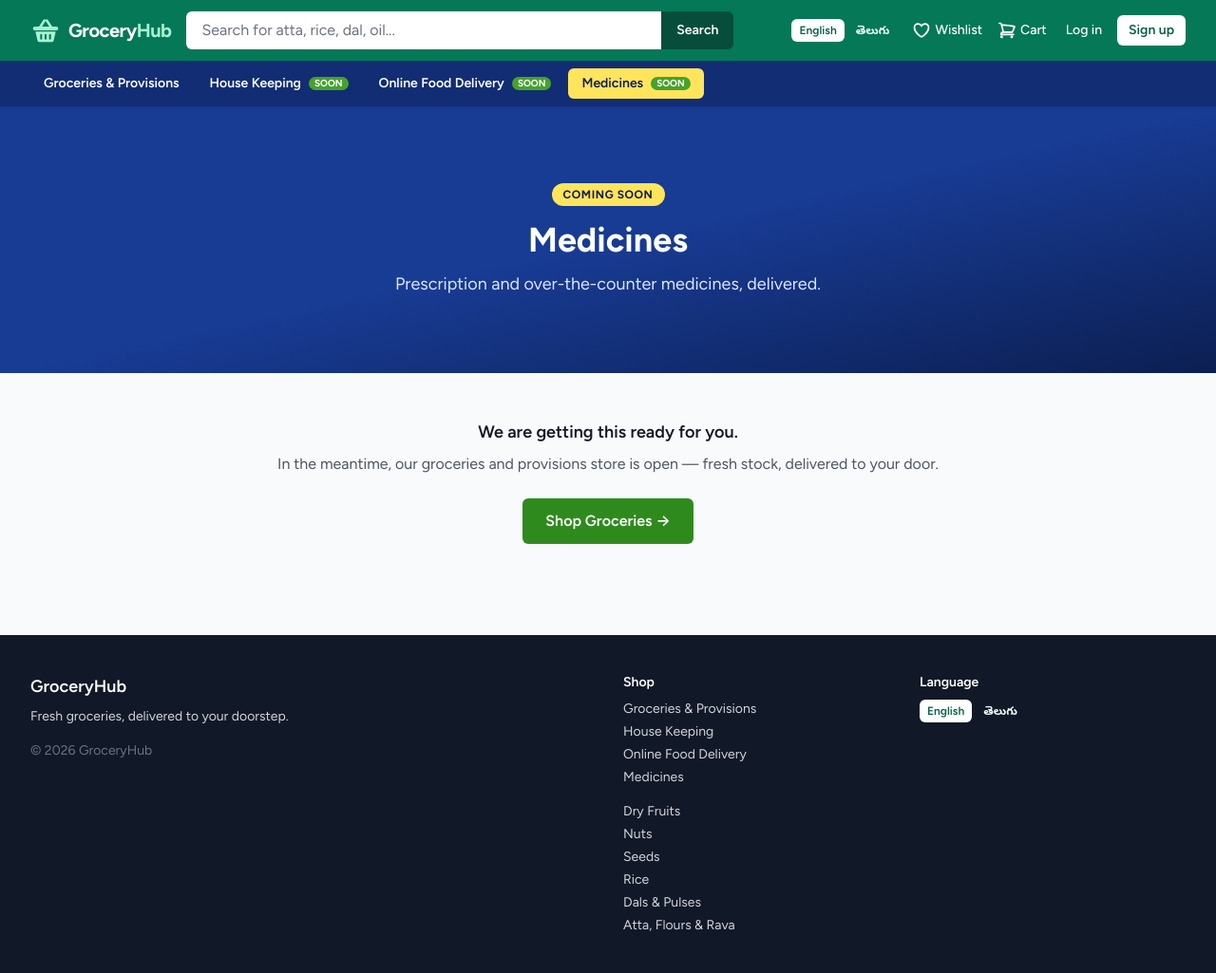
After one commit to mshaik321/jio-mart, a Laravel app: page /medicines in a window 1280 px wide. The commit adds this page. Shown: the whole page at 95% size. Run offline with Laravel 12, Linux system fonts and the light colour scheme; data comes from the database, SQL or seed files in the repository; data that the repository does not hold is empty; style sheets or scripts are compiled from the project's sources; parts of the project's set-up code (start-up, migrations or seed data) failed here and were passed over; some libraries are stand-ins or nearby versions; some web fonts are replaced.

Commit message:
feat: add four shop sections with coming-soon placeholders
- Add four top-level sections to the storefront header, footer and
  home page: Groceries & Provisions (live), and House Keeping, Online
  Food Delivery and Medicines as "coming soon" placeholders
  (/housekeeping, /food-delivery, /medicines).
- Section definitions live in config/storefront.php; the storefront
  layout component takes a `section` prop. The grocery category bar
  only shows on grocery pages.
- Define the brand / fresh / sun colour tokens the new markup uses.
- Add Telugu translations for the new strings.

Tests: ShopSectionsTest.

Co-Authored-By: Claude Sonnet 5.5 <noreply@anthropic.com>

```diff
--- /dev/null
+++ b/app/Http/Controllers/Storefront/SectionController.php
@@ -0,0 +1,32 @@
+<?php
+
+namespace App\Http\Controllers\Storefront;
+
+use App\Http\Controllers\Controller;
+use Illuminate\Contracts\View\View;
+
+class SectionController extends Controller
+{
+    public function housekeeping(): View
+    {
+        return $this->comingSoon('housekeeping');
+    }
+
+    public function food(): View
+    {
+        return $this->comingSoon('food');
+    }
+
+    public function medicines(): View
+    {
+        return $this->comingSoon('medicines');
+    }
+
+    private function comingSoon(string $key): View
+    {
+        return view('storefront.sections.coming-soon', [
+            'sectionKey' => $key,
+            'section' => config("storefront.sections.{$key}"),
+        ]);
+    }
+}
--- a/app/View/Components/Layouts/Storefront.php
+++ b/app/View/Components/Layouts/Storefront.php
@@ -7,7 +7,10 @@ use Illuminate\View\View;
 
 class Storefront extends Component
 {
-    public function __construct(public ?string $title = null) {}
+    /**
+     * @param  string  $section  Key of the active top-level shop section (see config/storefront.php).
+     */
+    public function __construct(public ?string $title = null, public string $section = 'groceries') {}
 
     public function render(): View
     {
--- /dev/null
+++ b/config/storefront.php
@@ -0,0 +1,40 @@
+<?php
+
+/**
+ * The four top-level shopping sections shown in the storefront header.
+ *
+ * `route` is null for a section that is live (it lives at the home page);
+ * placeholder sections point at a "coming soon" page until they are built.
+ */
+return [
+    'sections' => [
+        'groceries' => [
+            'label' => 'Groceries & Provisions',
+            'short' => 'Groceries',
+            'route' => 'home',
+            'live' => true,
+            'blurb' => 'Dals, rice, atta, spices, dry fruits and daily essentials.',
+        ],
+        'housekeeping' => [
+            'label' => 'House Keeping',
+            'short' => 'House Keeping',
+            'route' => 'sections.housekeeping',
+            'live' => false,
+            'blurb' => 'Cleaning supplies, detergents, kitchen and home essentials.',
+        ],
+        'food' => [
+            'label' => 'Online Food Delivery',
+            'short' => 'Food Delivery',
+            'route' => 'sections.food',
+            'live' => false,
+            'blurb' => 'Hot, freshly cooked meals from restaurants near you.',
+        ],
+        'medicines' => [
+            'label' => 'Medicines',
+            'short' => 'Medicines',
+            'route' => 'sections.medicines',
+            'live' => false,
+            'blurb' => 'Prescription and over-the-counter medicines, delivered.',
+        ],
+    ],
+];
--- a/resources/views/layouts/storefront.blade.php
+++ b/resources/views/layouts/storefront.blade.php
@@ -87,12 +87,29 @@
                     </div>
                 </div>
 
-                @if($navCategories->isNotEmpty())
-                    <nav class="bg-emerald-800/90" aria-label="{{ __('Categories') }}">
+                @php($activeSection = $section ?? 'groceries')
+
+            <nav class="bg-brand-800" aria-label="{{ __('Shop sections') }}">
+                <div class="max-w-7xl mx-auto px-4 sm:px-6 lg:px-8 flex gap-1 overflow-x-auto whitespace-nowrap py-2 text-sm [scrollbar-width:none]">
+                    @foreach(config('storefront.sections') as $sectionKey => $sectionItem)
+                        <a href="{{ route($sectionItem['route']) }}" wire:navigate
+                            @if($activeSection === $sectionKey) aria-current="page" @endif
+                            class="inline-flex items-center gap-2 rounded-md px-3.5 py-1.5 font-semibold {{ $activeSection === $sectionKey ? 'bg-sun-300 text-brand-900' : 'text-white hover:bg-brand-700' }}">
+                            {{ __($sectionItem['label']) }}
+                            @unless($sectionItem['live'])
+                                <span class="rounded-full bg-fresh-500 px-1.5 py-0.5 text-[10px] font-bold uppercase leading-none text-white">{{ __('Soon') }}</span>
+                            @endunless
+                        </a>
+                    @endforeach
+                </div>
+            </nav>
+
+            @if($activeSection === 'groceries' && $navCategories->isNotEmpty())
+                <nav class="bg-white border-b border-gray-200" aria-label="{{ __('Categories') }}">
                     <div class="max-w-7xl mx-auto px-4 sm:px-6 lg:px-8 flex gap-1 overflow-x-auto whitespace-nowrap py-2 text-sm [scrollbar-width:none]">
                         @foreach($navCategories as $navCategory)
                             <a href="{{ route('categories.show', $navCategory->slug) }}" wire:navigate
-                                    class="rounded-full px-3 py-1 {{ request()->route('category')?->is($navCategory) ? 'bg-white text-emerald-800 font-semibold' : 'text-emerald-50 hover:bg-emerald-700' }}">
+                                class="rounded-full px-3 py-1 {{ request()->route('category')?->is($navCategory) ? 'bg-sun-300 text-brand-900 font-semibold' : 'text-gray-700 hover:bg-sun-100' }}">
                                 {{ $navCategory->translated('name') }}
                             </a>
                         @endforeach
@@ -114,6 +131,11 @@
                     </div>
                     <div>
                         <p class="font-semibold text-white mb-2">{{ __('Shop') }}</p>
+                        <ul class="space-y-1 mb-4">
+                            @foreach(config('storefront.sections') as $footerSection)
+                                <li><a href="{{ route($footerSection['route']) }}" wire:navigate class="hover:text-white">{{ __($footerSection['label']) }}</a></li>
+                            @endforeach
+                        </ul>
                         <ul class="space-y-1">
                             @foreach($navCategories->take(6) as $footerCategory)
                                 <li><a href="{{ route('categories.show', $footerCategory->slug) }}" wire:navigate class="hover:text-white">{{ $footerCategory->translated('name') }}</a></li>
--- /dev/null
+++ b/resources/views/storefront/sections/coming-soon.blade.php
@@ -0,0 +1,18 @@
+<x-layouts.storefront :title="__($section['label']).' — GroceryHub'" :section="$sectionKey">
+    <section class="bg-gradient-to-br from-brand-700 via-brand-700 to-brand-900 text-white">
+        <div class="max-w-7xl mx-auto px-4 sm:px-6 lg:px-8 py-14 sm:py-20 text-center">
+            <span class="inline-block rounded-full bg-sun-300 px-3 py-1 text-xs font-bold uppercase tracking-wider text-brand-900">{{ __('Coming soon') }}</span>
+            <h1 class="mt-4 text-3xl sm:text-4xl font-bold leading-tight">{{ __($section['label']) }}</h1>
+            <p class="mt-3 mx-auto max-w-xl text-brand-100 sm:text-lg">{{ __($section['blurb']) }}</p>
+        </div>
+    </section>
+
+    <div class="max-w-3xl mx-auto px-4 sm:px-6 lg:px-8 py-12 text-center">
+        <p class="text-lg font-semibold text-gray-900">{{ __('We are getting this ready for you.') }}</p>
+        <p class="mt-2 text-gray-600">{{ __('In the meantime, our groceries and provisions store is open — fresh stock, delivered to your door.') }}</p>
+        <a href="{{ route('home') }}" wire:navigate
+            class="mt-6 inline-flex items-center rounded-md bg-fresh-600 px-6 py-3 font-semibold text-white hover:bg-fresh-700 focus:outline-none focus:ring-2 focus:ring-brand-500 focus:ring-offset-2">
+            {{ __('Shop Groceries') }} &rarr;
+        </a>
+    </div>
+</x-layouts.storefront>
--- a/routes/web.php
+++ b/routes/web.php
@@ -8,6 +8,7 @@ use App\Http\Controllers\Storefront\OrderController;
 use App\Http\Controllers\Storefront\ProductController;
 use App\Http\Controllers\Storefront\ReviewController;
 use App\Http\Controllers\Storefront\SearchController;
+use App\Http\Controllers\Storefront\SectionController;
 use App\Livewire\Actions\Logout;
 use App\Livewire\Storefront\CartPage;
 use App\Livewire\Storefront\CheckoutPage;
@@ -16,6 +17,9 @@ use Illuminate\Support\Facades\Route;
 
 Route::get('/', [HomeController::class, 'index'])->name('home');
 Route::get('/language/{locale}', [LocaleController::class, 'update'])->name('locale.update');
+Route::get('/housekeeping', [SectionController::class, 'housekeeping'])->name('sections.housekeeping');
+Route::get('/food-delivery', [SectionController::class, 'food'])->name('sections.food');
+Route::get('/medicines', [SectionController::class, 'medicines'])->name('sections.medicines');
 Route::get('/search', [SearchController::class, 'index'])->name('search');
 Route::get('/categories/{category:slug}', [CategoryController::class, 'show'])->name('categories.show');
 Route::get('/products/{product:slug}', [ProductController::class, 'show'])->name('products.show');
--- a/tailwind.config.js
+++ b/tailwind.config.js
@@ -11,6 +11,23 @@ export default {
 
     theme: {
         extend: {
+            colors: {
+                // Brand blue: header, links, focus rings.
+                brand: {
+                    50: '#eef4ff', 100: '#dce7ff', 200: '#b9cfff', 300: '#8cafff', 400: '#5b86f2',
+                    500: '#3160d8', 600: '#2149b5', 700: '#183b94', 800: '#122d74', 900: '#0c1f52',
+                },
+                // Fresh green: buy buttons, prices, success states.
+                fresh: {
+                    50: '#f1faec', 100: '#ddf2d2', 200: '#bde5a9', 300: '#94d175', 400: '#69b948',
+                    500: '#47a22b', 600: '#2f8a1e', 700: '#26701a', 800: '#1f5917', 900: '#174210',
+                },
+                // Sunny yellow: highlights, active pills, promo accents.
+                sun: {
+                    50: '#fffbe3', 100: '#fff4b3', 200: '#ffec86', 300: '#ffe45c', 400: '#ffd62e',
+                    500: '#f5c400', 600: '#d9a800', 700: '#a98100', 800: '#7d5f00', 900: '#5a4400',
+                },
+            },
             fontFamily: {
                 sans: ['Figtree', 'Noto Sans Telugu', ...defaultTheme.fontFamily.sans],
             },
```
Also changed, not shown: lang/te.json (+15 -1 lines), resources/views/storefront/home.blade.php (+17 -0 lines), tests/Feature/Storefront/ShopSectionsTest.php (added, +58 -0 lines). Lines whose indentation alone changed are shown as unchanged.
